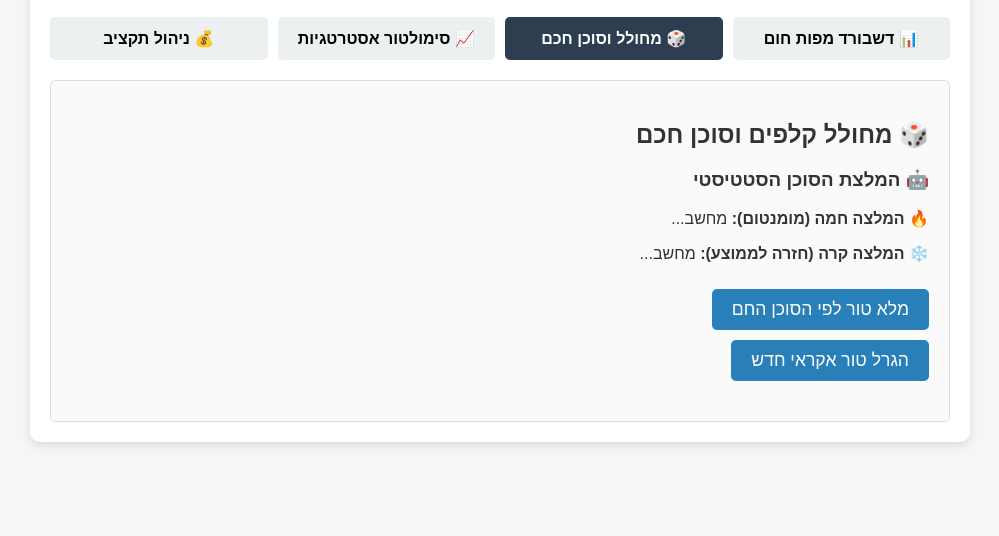
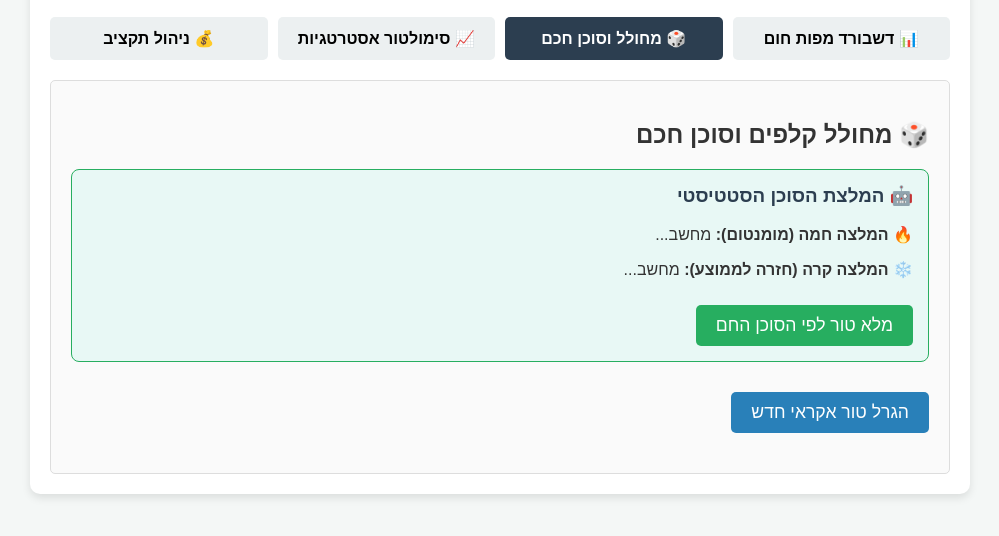
Before and after one commit to eitanpc-a11y/Chance-bets, a plain HTML site: page index.html in a window 1280 px wide. Both pictures are taken after a click on the button "🎲 מחולל וסוכן חכם". Shown: the part 136-672 px from the top of the page, without its empty margins (140-1139 px from the left). Drawn offline with Linux system fonts and the light colour scheme.

Commit message:
Update style.css

```diff
--- a/style.css
+++ b/style.css
@@ -73,6 +73,8 @@ th { background-color: #2c3e50; color: white; }
     margin-top: 10px;
 }
 .action-btn:hover { background: #3498db; }
+.success-btn { background: #27ae60; }
+.success-btn:hover { background: #2ecc71; }
 .input-group { margin-bottom: 15px; }
 .input-group input { padding: 10px; font-size: 1em; width: 100px; }
 .cards-display {
@@ -83,3 +85,11 @@ th { background-color: #2c3e50; color: white; }
     justify-content: center;
 }
 .sim-results { margin-top: 20px; font-size: 1.1em; line-height: 1.6; }
+.agent-box {
+    background: #e8f8f5;
+    padding: 15px;
+    border-radius: 8px;
+    margin-bottom: 20px;
+    border: 1px solid #27ae60;
+}
+.agent-box h3 { margin-top: 0; color: #2c3e50; }
```
